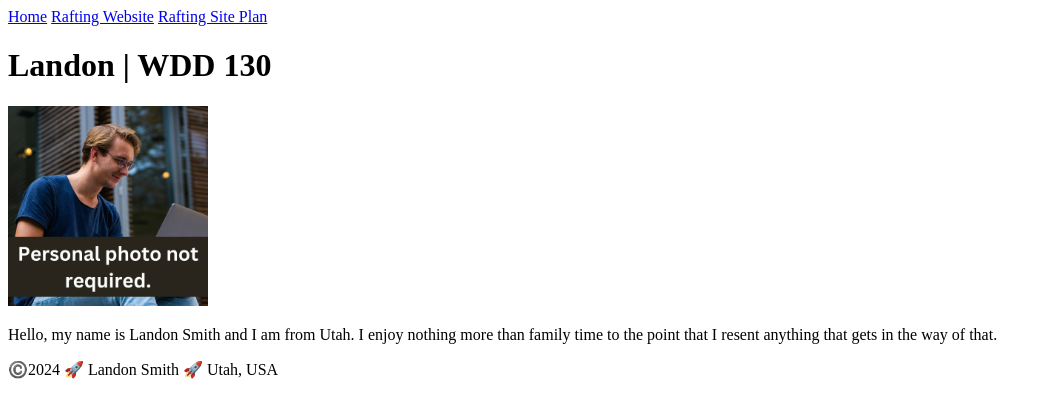
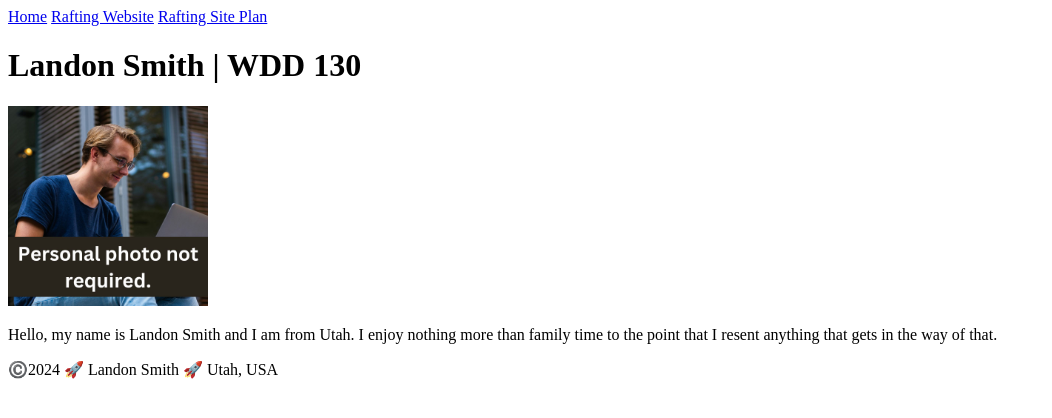
Before and after one commit to DevLandon/wdd130, a plain HTML site: page index.html in a window 1280 px wide. Shown: the whole page, without its empty margins (0-1052 px from the left). Drawn offline with Linux system fonts and the light colour scheme.

```diff
--- a/index.html
+++ b/index.html
@@ -14,7 +14,7 @@
             </nav>
         </header>
         <main>
-            <h1>Landon | WDD 130</h1>
+            <h1>Landon Smith | WDD 130</h1>
             <img src="images/profile.jpg" alt="Hello, my name is Landon Smith" width="200">
             <p>Hello, my name is Landon Smith and I am from Utah. I enjoy nothing more than family time to the point that I resent anything that gets in the way of that. </p>
         </main>
```
